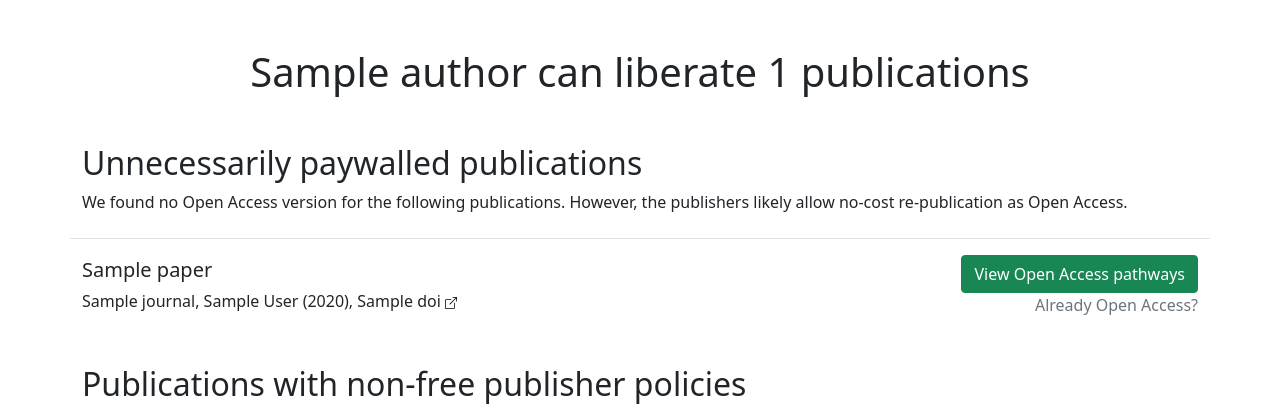
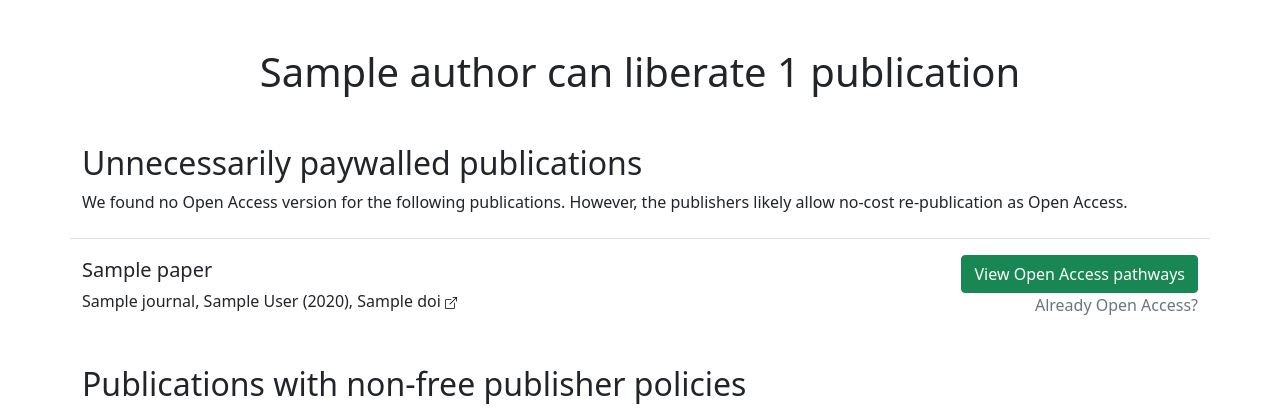
Before and after one commit to freeyourscience/freeyourscience, a FastAPI app: template fyscience/templates/publications_for_author.html in a window 1280 px wide. Shown: the top 414 px of the page. Run offline with FastAPI, Linux system fonts and the light colour scheme; the template is opened without the code that fills it: most values are stand-ins (such as "Sample title", 1, 10 or a date in 2020).

Commit message:
fix singular/plural header on author page

```diff
--- a/fyscience/templates/publications_for_author.html
+++ b/fyscience/templates/publications_for_author.html
@@ -11,7 +11,12 @@ Free Your Science | {{ author.name }}
 <div class="container fs-5">
     <header class="container text-center lh-sm mt-5 mb-5">
         <h1>
-            {{ author.name }} can liberate {{ papers_not_oa_nocost|length}} publications
+            {{ author.name }} can liberate {{ papers_not_oa_nocost|length}}
+            {% if papers_not_oa_nocost|length == 1%}
+            publication
+            {% else %}
+            publications
+            {% endif %}
         </h1>
     </header>
 
```
